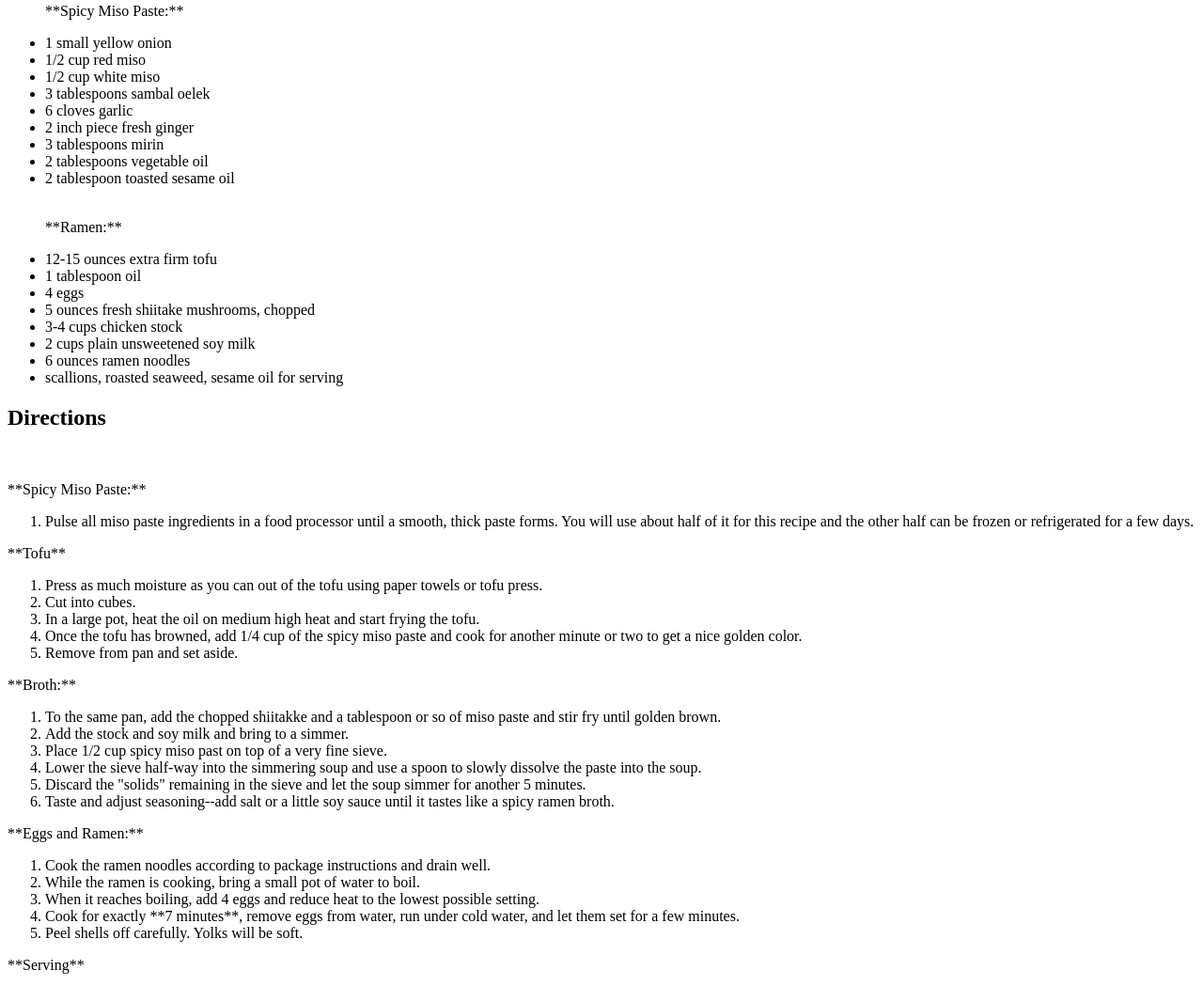
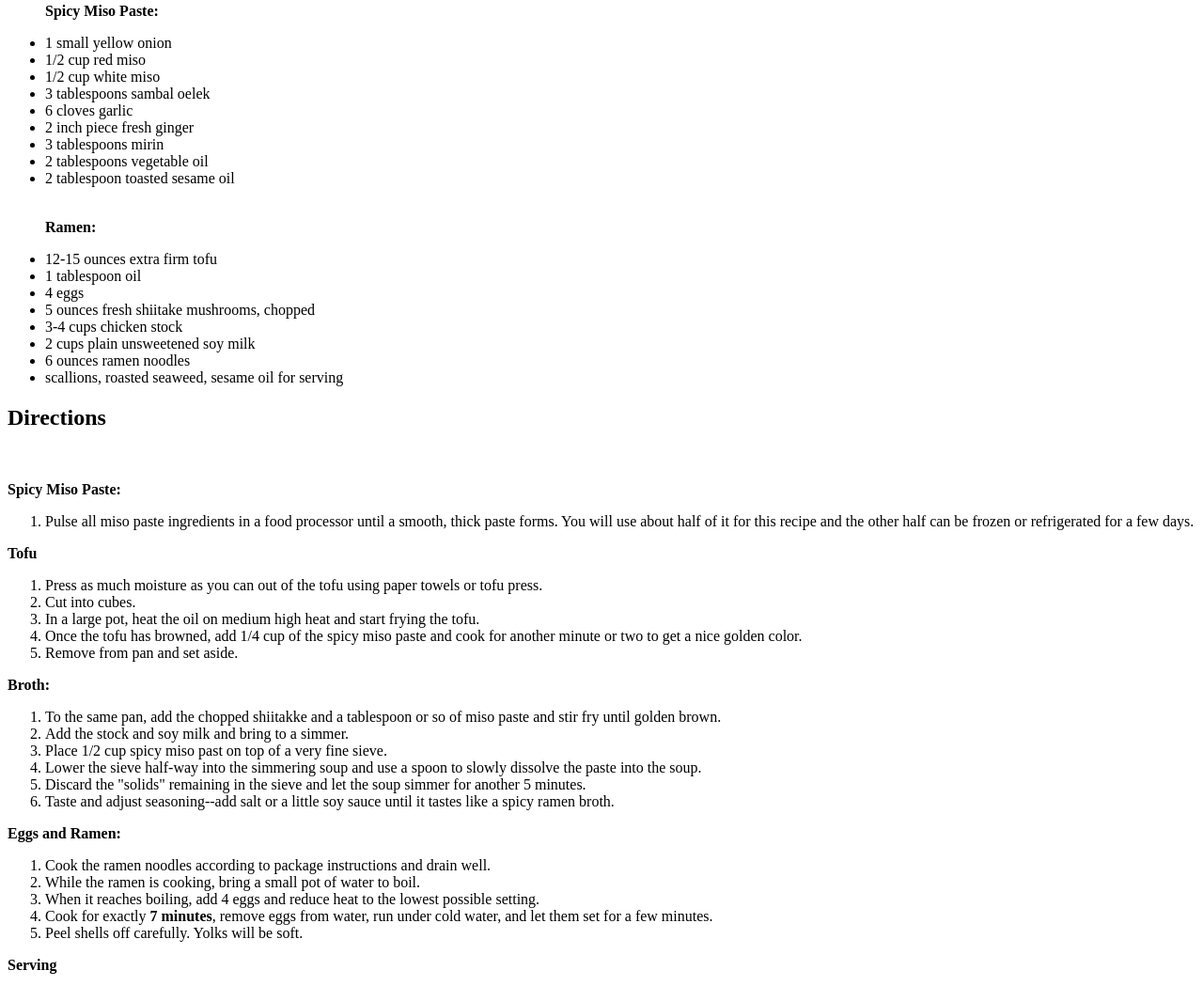
Before and after one commit to maredithheckel/web-dev-hw, a plain HTML site: page assignment-05/index.html in a window 1280 px wide. Shown: the part 534-1583 px from the top of the page at 94% size. Drawn offline with Linux system fonts and the light colour scheme.

Commit message:
Add files via upload

```diff
--- a/assignment-05/index.html
+++ b/assignment-05/index.html
@@ -15,7 +15,7 @@
     <h2>Ingredients</h2>
     <br>
     <ul>
-      <p>**Spicy Miso Paste:**</p>
+      <p><b>Spicy Miso Paste:</b></p>
   <li>1 small yellow onion</li>
   <li>1/2 cup red miso</li>
   <li>1/2 cup white miso</li>
@@ -26,7 +26,7 @@
   <li>2 tablespoons vegetable oil</li>
   <li>2 tablespoon toasted sesame oil</li>
 <br>
-  <p>**Ramen:**</p>
+  <p><b>Ramen:</b></p>
   <li>12-15 ounces extra firm tofu</li>
   <li>1 tablespoon oil</li>
   <li>4 eggs</li>
@@ -38,11 +38,11 @@
 </ul>
     <h2>Directions</h2>
     <br>
-  <p>**Spicy Miso Paste:**</p>
+  <p><b>Spicy Miso Paste:</b></p>
     <ol>
   <li>Pulse all miso paste ingredients in a food processor until a smooth, thick paste forms. You will use about half of it for this recipe and the other half can be frozen or refrigerated for a few days.</li>
 </ol>
-  <p>**Tofu**</p>
+  <p><b>Tofu</b></p>
   <ol>
   <li>Press as much moisture as you can out of the tofu using paper towels or tofu press.</li>
   <li>Cut into cubes.</li>
@@ -50,7 +50,7 @@
   <li>Once the tofu has browned, add 1/4 cup of the spicy miso paste and cook for another minute or two to get a nice golden color.</li>
   <li>Remove from pan and set aside.</li>
 </ol>
-<p>**Broth:**</p>
+<p><b>Broth:</b></p>
 <ol>
   <li>To the same pan, add the chopped shiitakke and a tablespoon or so of miso paste and stir fry until golden brown.</li>
   <li>Add the stock and soy milk and bring to a simmer.</li>
@@ -59,15 +59,15 @@
   <li>Discard the "solids" remaining in the sieve and let the soup simmer for another 5 minutes.</li>
   <li>Taste and adjust seasoning--add salt or a little soy sauce until it tastes like a spicy ramen broth.</li>
 </ol>
-<p>**Eggs and Ramen:**</p>
+<p><b>Eggs and Ramen:</b></p>
 <ol>
   <li>Cook the ramen noodles according to package instructions and drain well.</li>
   <li>While the ramen is cooking, bring a small pot of water to boil.</li>
   <li>When it reaches boiling, add 4 eggs and reduce heat to the lowest possible setting.</li>
-  <li>Cook for exactly **7 minutes**, remove eggs from water, run under cold water, and let them set for a few minutes.</li>
+  <li>Cook for exactly <b>7 minutes</b>, remove eggs from water, run under cold water, and let them set for a few minutes.</li>
   <li>Peel shells off carefully. Yolks will be soft.</li>
 </ol>
-<p>**Serving**</p>
+<p><b>Serving</b></p>
 <ol>
   <li>Divide the noodles into four large bowls and ladle the soup on top (you may have a bit mroe than needed).</li>
   <li>For each serving, top with the tofu, 1 soft-boiled egg (cut in half), scallions, and sesame oil.</li>
```
Also changed, not shown: 1 other file.
